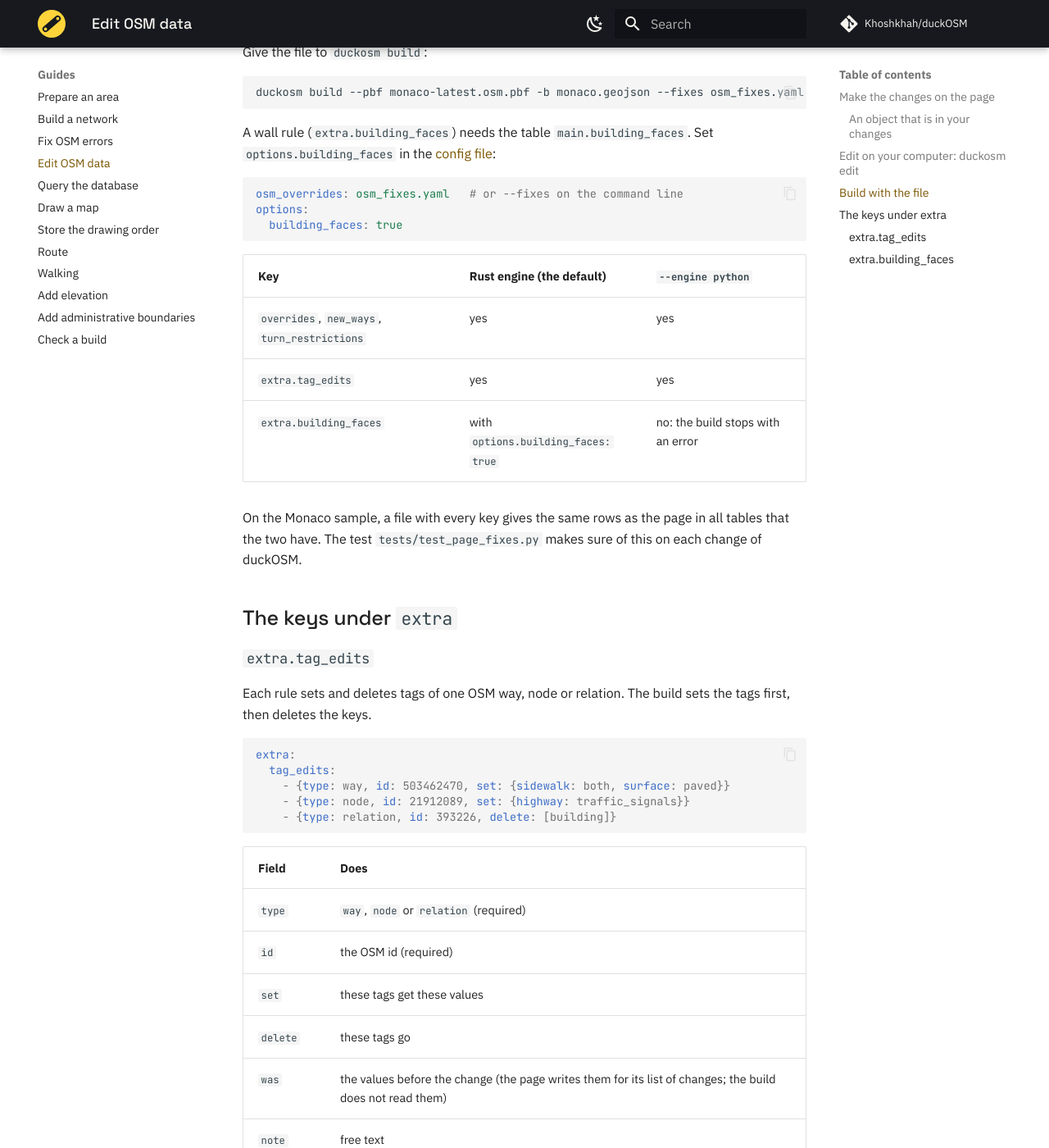
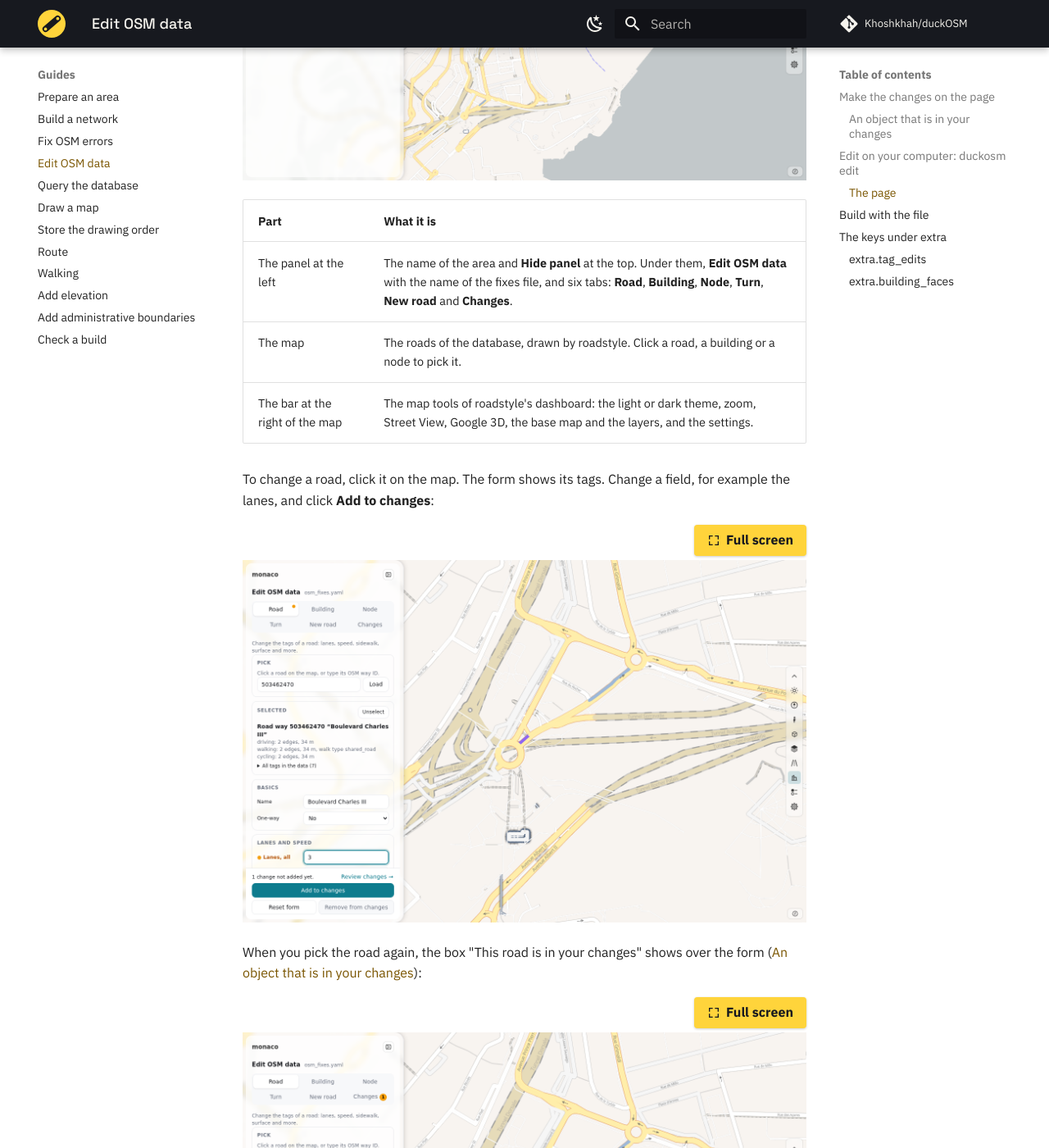
Before and after one commit to Khoshkhah/duckOSM, an MkDocs documentation site: the page built from docs/guides/edit-osm-data.md, in a window 1280 px wide and 1400 px high, scrolled down 2858 px. Shown: the whole window at 82% size. Built offline with MkDocs 1.6.1 and Material for MkDocs 9.7.7, drawn with Linux system fonts in a browser that asks for light colours; comment, search, counter and statistics services are not loaded; some of the changed text lies outside the part shown.

Commit message:
duckosm edit: roadstyle's current look; docs: the page in pictures and the Rust engine
Kaveh: the guide has nothing about the editing dashboard and no picture of it, the screenshots show a very old roadstyle,
and the site has nothing about Rust.

- page.rs asked roadstyle for the old docked layout (layout: dock). Now the page uses roadstyle's default layout (the
  panel is a card over the map), as roadstyle's own pages and duckOSM Studio. roadstyle is at main 0689bc25.
- The guide Edit OSM data has a section The page with four pictures of duckosm-rust edit on Monaco: the page, a picked
  road, the box This road is in your changes, and the Changes tab with Build again.
- A new page The Rust engine (Concepts): the speed, the steps in Rust and in Python, options.engine, the install, the
  program duckosm-rust and the browser. The home page links it. Install says that PyPI 0.6.1 has no Rust engine yet.

Tests: cargo test -p duckosm-edit (8 pass); the page on a phone (390 px): nothing wider than the screen, no errors;
mkdocs build --strict.

Co-Authored-By: Claude Opus 5.5 <noreply@anthropic.com>

```diff
--- a/docs/guides/edit-osm-data.md
+++ b/docs/guides/edit-osm-data.md
@@ -68,6 +68,28 @@ browser, and you do not download the file: the page saves each change in the fix
 5. Click **Build again** in the **Changes** tab. The build of the database runs again with the fixes file, and the page loads again with
    the new network.
 6. Press Ctrl+C in the terminal to stop the page.
+
+### The page
+
+![The page of duckosm edit: the panel Edit OSM data at the left, the roads of the database on the OpenFreeMap Positron base map](../images/edit-page.png)
+
+| Part | What it is |
+|---|---|
+| The panel at the left | The name of the area and **Hide panel** at the top. Under them, **Edit OSM data** with the name of the fixes file, and six tabs: **Road**, **Building**, **Node**, **Turn**, **New road** and **Changes**. |
+| The map | The roads of the database, drawn by roadstyle. Click a road, a building or a node to pick it. |
+| The bar at the right of the map | The map tools of roadstyle's dashboard: the light or dark theme, zoom, Street View, Google 3D, the base map and the layers, and the settings. |
+
+To change a road, click it on the map. The form shows its tags. Change a field, for example the lanes, and click **Add to changes**:
+
+![A road is picked: the form shows its tags, the lanes are changed to 3, and Add to changes is at the bottom](../images/edit-road.png)
+
+When you pick the road again, the box "This road is in your changes" shows over the form ([An object that is in your changes](#an-object-that-is-in-your-changes)):
+
+![The box This road is in your changes, with Edit it and Delete it](../images/edit-box.png)
+
+The **Changes** tab lists your rules. **Build again** builds the database with them, and the page loads the new network:
+
+![The Changes tab: one change of a road, the buttons Undo, Redo, Download and Clear all, and Build again](../images/edit-changes.png)
 
 Before the page writes a file that was there already, it keeps the old file as `osm_fixes.yaml.bak`. The page writes the file from the
 rules of the panel, so the comments of a file that you wrote by hand do not stay. If the file is not valid YAML, the page tells you and
--- a/mkdocs.yml
+++ b/mkdocs.yml
@@ -149,6 +149,7 @@ nav:
           - Lane-level routing: exports/lane-routing.md
   - Concepts:
       - How a build works: concepts/build.md
+      - The Rust engine: concepts/rust-engine.md
       - Stable edge ids: concepts/edge-ids.md
       - What each network contains: concepts/networks.md
       - Network clean-up: concepts/cleanup.md
```
Also changed, not shown: CHANGELOG.md (+1 -0 lines), docs/concepts/rust-engine.md (added, +62 -0 lines), docs/index.md (+1 -0 lines), docs/install.md (+4 -1 lines), docs/images/edit-box.png (added), docs/images/edit-changes.png (added), docs/images/edit-page.png (added), docs/images/edit-road.png (added), 3 other files.
